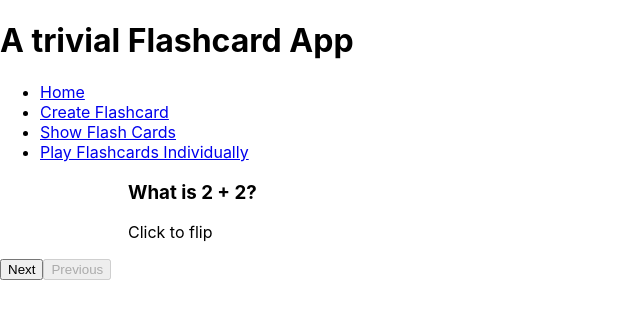
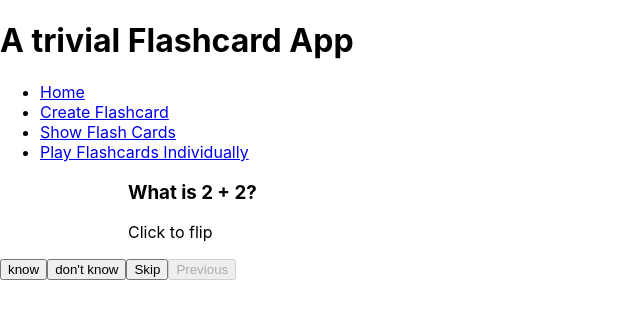
Before and after one commit to berniedovD/flashcards, a React (Create React App) app: page /play in a window 1280 px wide. Shown: the top 318 px of the page, without its empty margins (0-640 px from the left). Built offline with nearby package versions, Linux system fonts and the light colour scheme.

Commit message:
Added tracking for which flashcards are known

```diff
--- a/src/FlashCardPlay.tsx
+++ b/src/FlashCardPlay.tsx
@@ -1,17 +1,36 @@
-import React, {useState} from "react";
+import React, {useState, useEffect} from "react";
 import Flashcard from "./Flashcard";
 import {FlashcardListProps} from "./FlashCardList";
 
 const Flashcardplay: React.FC<FlashcardListProps> = ({flashcards}) => {
    const [card, setCard] = useState<number>(0);
+   const [lastCard, setLastCard] = useState<boolean>(false);
+   const [firstCard, setFirstCard] = useState<boolean>(true);
+   const [known, setknown] = useState<number[]>(new Array(flashcards.length).fill(0));
+   function updateknown(know: number) {
+      // 1 is not known and 2 is known.
+      setknown(known.map((e: number, i: number) => i === card ? know : e));
+   }
+   function next() {
+      setCard(card + 1);
+   }
+   function previous() {
+      setCard(card - 1);
+   }
+   useEffect(() => {
+     setLastCard(card === flashcards.length - 1);
+     setFirstCard(card === 0);
+   }, [card])
    return(
       <div>
         <Flashcard
            term={flashcards[card].question}
            definition={flashcards[card].answer}
         />
-        <button disabled={card==(flashcards.length-1)} onClick={() => setCard(card+1)}>Next</button>
-        <button disabled={card==0} onClick={() => setCard(card-1)}>Previous</button>
+        <button onClick={() => {updateknown(2); if (!lastCard) {next()}}}>know</button>
+        <button onClick={() => {updateknown(1); if (!lastCard) {next()}}}>don't know</button>
+        <button disabled={lastCard} onClick={next}>Skip</button>
+        <button disabled={firstCard} onClick={previous}>Previous</button>
       </div>
    )
 }
```
